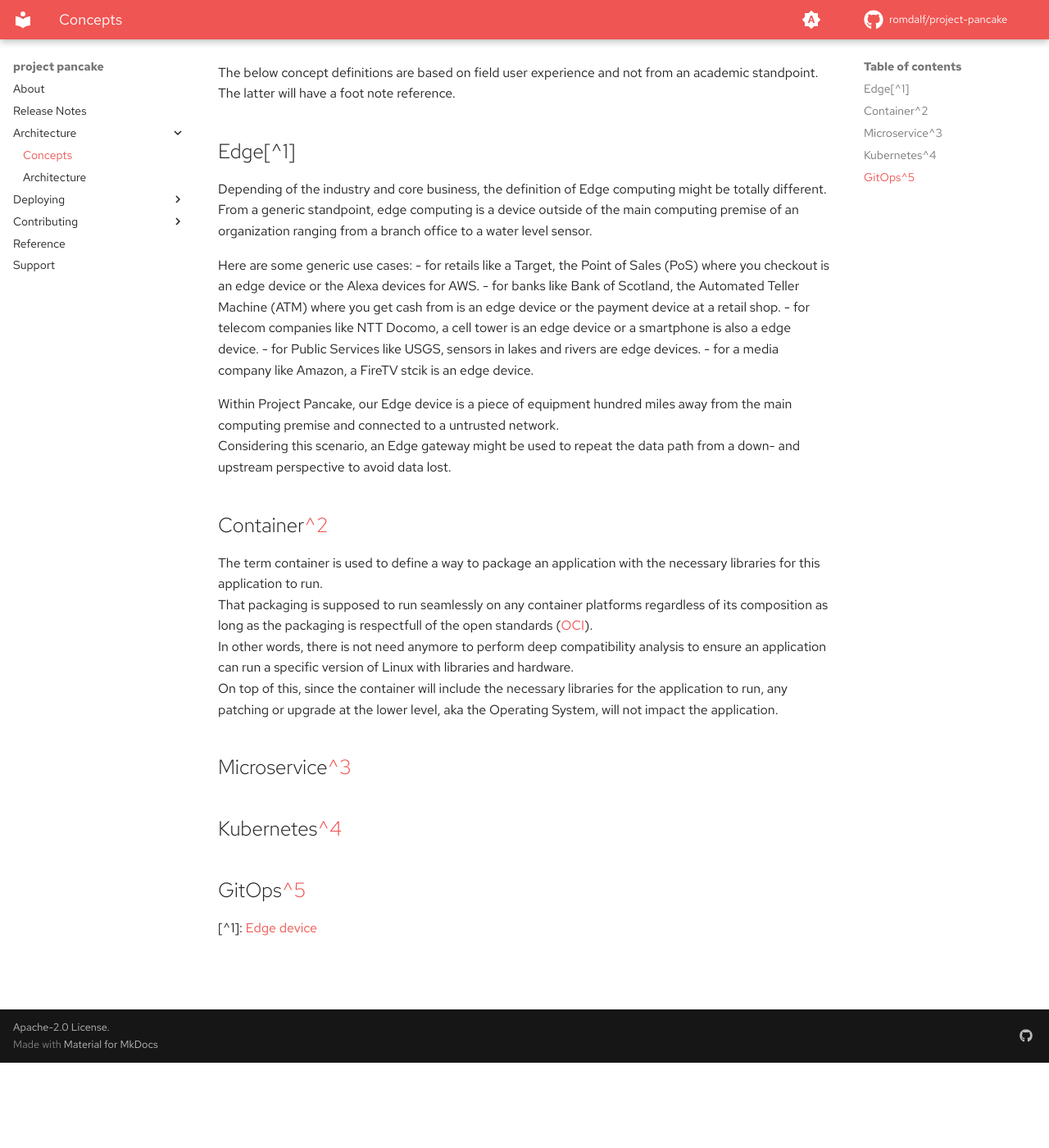
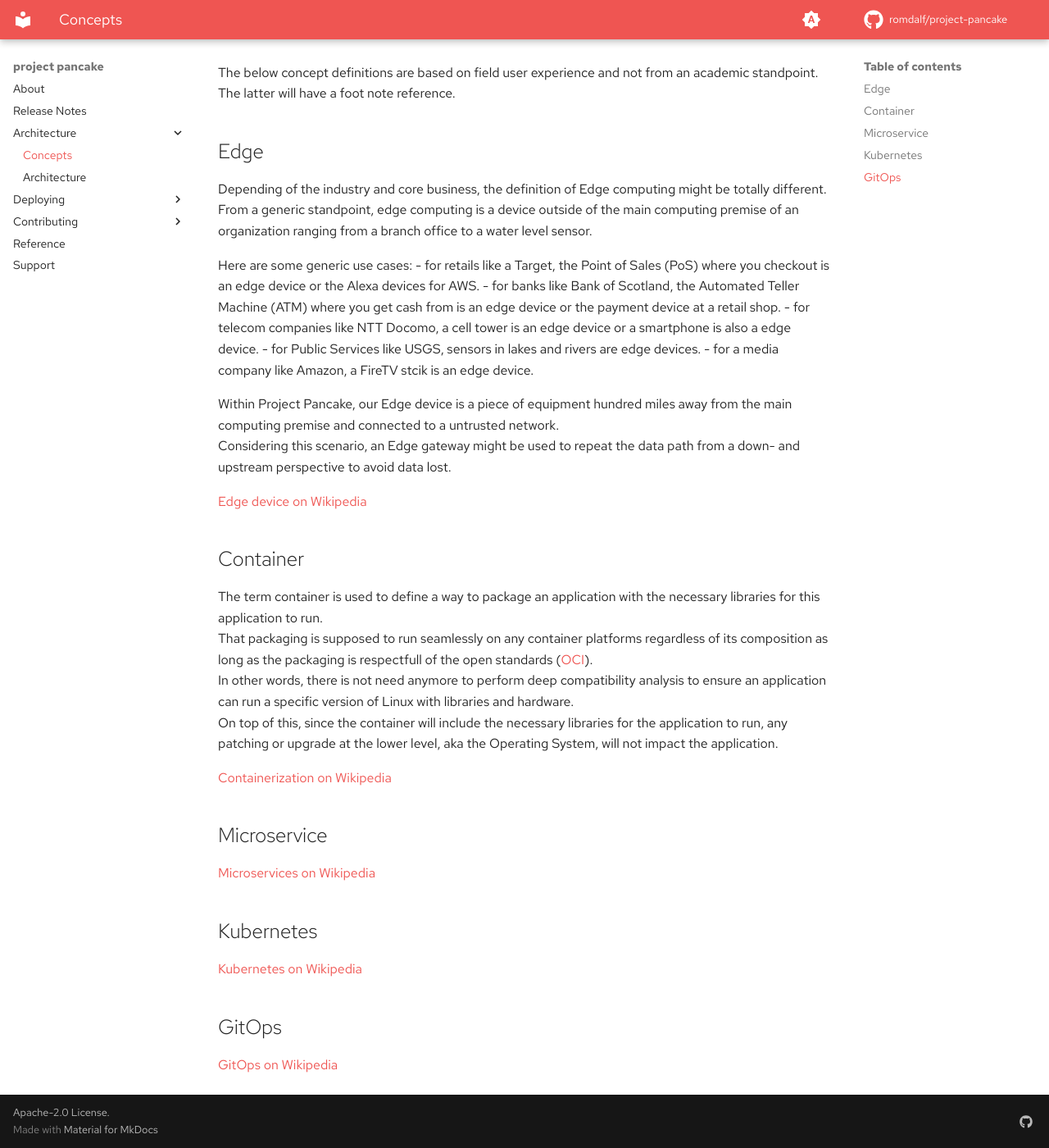
Before and after one commit to beezy-cloud/project-pancake, an MkDocs documentation site: the page built from docs/concepts.md, in a window 1280 px wide and 1400 px high, scrolled down 104 px. Shown: the whole window at 82% size. Built offline with MkDocs 1.6.1 and Material for MkDocs 9.7.7, drawn with Linux system fonts in a browser that asks for light colours; some web fonts are replaced; comment, search, counter and statistics services are not loaded.

Commit message:
update doc

```diff
--- a/docs/concepts.md
+++ b/docs/concepts.md
@@ -1,7 +1,7 @@
 
 The below concept definitions are based on field user experience and not from an academic standpoint. The latter will have a foot note reference.
 
-## Edge[^1]
+## Edge
 Depending of the industry and core business, the definition of Edge computing might be totally different.
 From a generic standpoint, edge computing is a device outside of the main computing premise of an organization ranging from a branch office to a water level sensor.
 
@@ -15,24 +15,26 @@
 Within Project Pancake, our Edge device is a piece of equipment hundred miles away from the main computing premise and connected to a untrusted network.
 Considering this scenario, an Edge gateway might be used to repeat the data path from a down- and upstream perspective to avoid data lost.
 
-## Container[^2]
+[Edge device on Wikipedia](https://en.wikipedia.org/wiki/Edge_device)
+
+## Container
 The term container is used to define a way to package an application with the necessary libraries for this application to run.
 That packaging is supposed to run seamlessly on any container platforms regardless of its composition as long as the packaging is respectfull of the open standards ([OCI](https://opencontainers.org/about/overview/)).
 In other words, there is not need anymore to perform deep compatibility analysis to ensure an application can run a specific version of Linux with libraries and hardware.
 On top of this, since the container will include the necessary libraries for the application to run, any patching or upgrade at the lower level, aka the Operating System, will not impact the application.
 
-## Microservice[^3]
+[Containerization on Wikipedia](https://en.wikipedia.org/wiki/Containerization_(computing))
 
-## Kubernetes[^4]
+## Microservice
 
-## GitOps[^5]
+[Microservices on Wikipedia](https://en.wikipedia.org/wiki/Microservices)
+
+## Kubernetes
 
 
+[Kubernetes on Wikipedia](https://en.wikipedia.org/wiki/Kubernetes)
+
+## GitOps
 
 
-
-[^1]: [Edge device](https://en.wikipedia.org/wiki/Edge_device)
-[^2]: [Containerization](https://en.wikipedia.org/wiki/Containerization_(computing))
-[^3]: [Microservices](https://en.wikipedia.org/wiki/Microservices)
-[^4]: [Kubernetes](https://en.wikipedia.org/wiki/Kubernetes)
-[^5]: [GitOps](https://en.wikipedia.org/wiki/DevOps#GitOps)
+[GitOps on Wikipedia](https://en.wikipedia.org/wiki/DevOps#GitOps)
```
